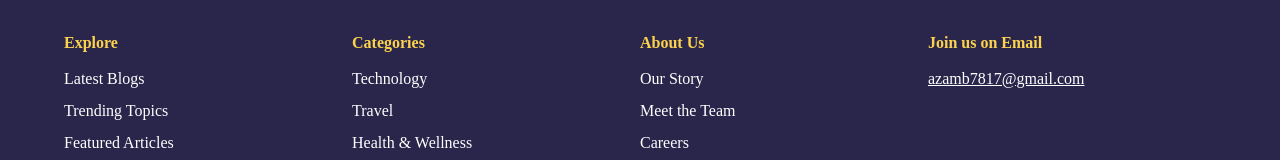
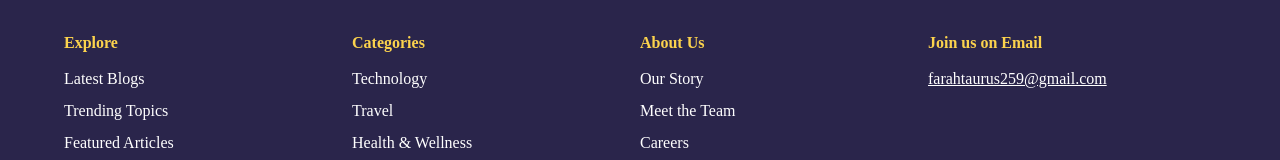
Before and after one commit to WajahatAli3218664/futureaiblogs, a Next.js app: page / in a window 1280 px wide. Shown: the part 2079-2239 px from the top of the page. Built offline with nearby package versions, Linux system fonts and the light colour scheme.

Commit message:
Update Footer.tsx

```diff
--- a/src/components/Footer.tsx
+++ b/src/components/Footer.tsx
@@ -45,7 +45,7 @@ const Footer = () => {
             {/* Section 4 - Email */}
             <div>
                 <h3 className='font-bold py-3 text-amber-300'>Join us on Email</h3>
-                <a href="mailto:info@blogsphere.com" className="underline">azamb7817@gmail.com</a>
+                <a href="mailto:info@blogsphere.com" className="underline">farahtaurus259@gmail.com </a>
             </div>
         </div>
 
```
